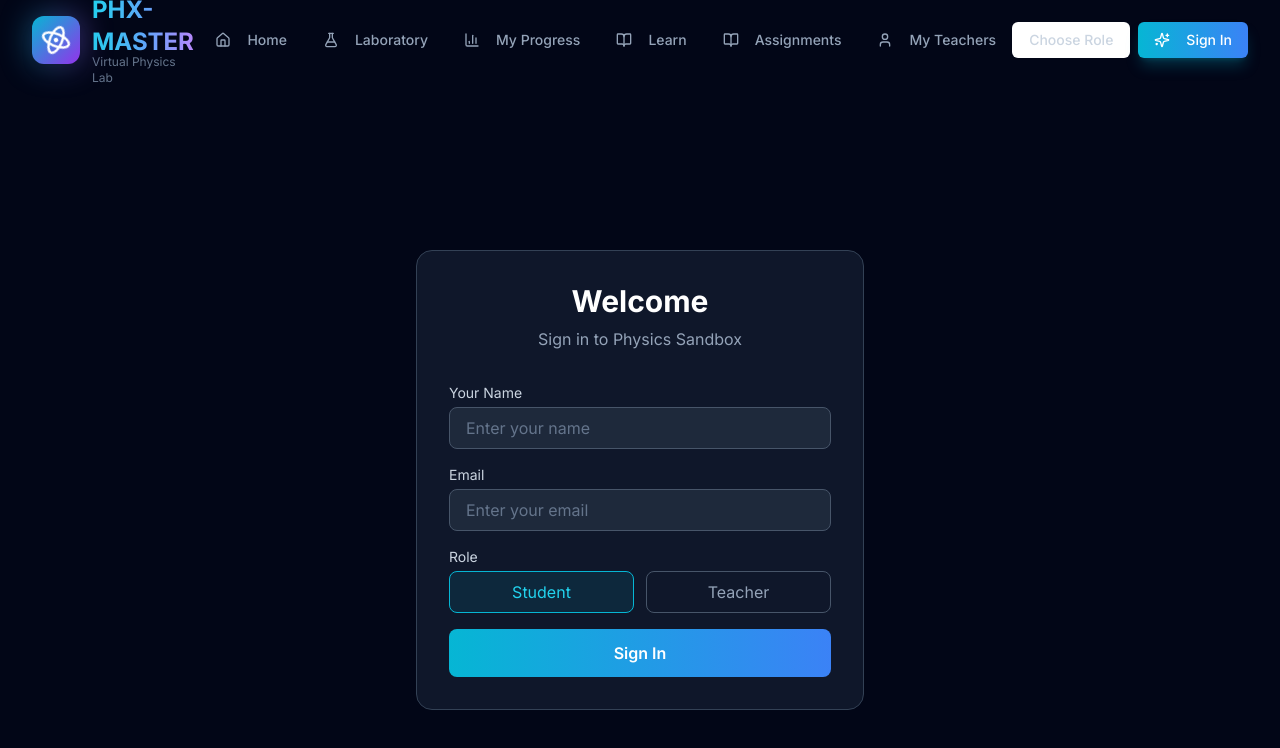
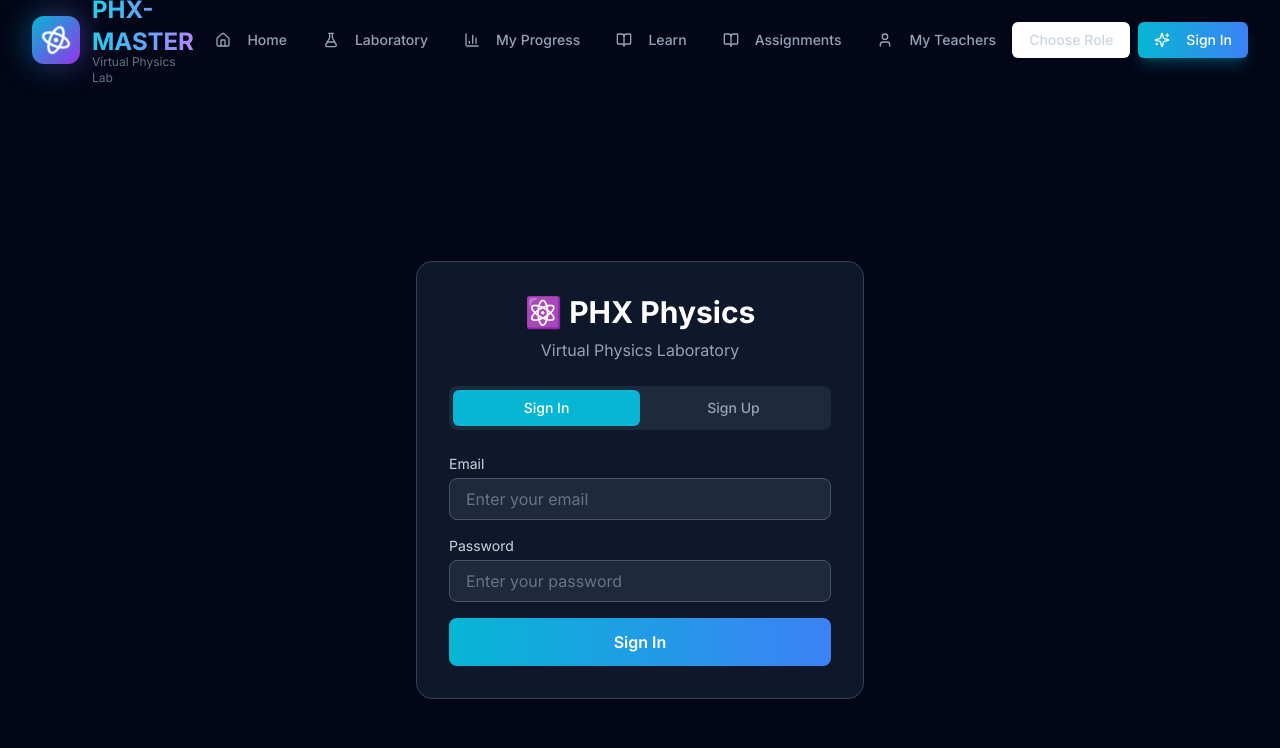
Before and after one commit to dilipkumarmamidi02-star/physics-sandbox, a React (Vite) app: page /#/RoleSelect in a window 1280 px wide. Shown: the top 748 px of the page. Built offline with nearby package versions, Linux system fonts and the light colour scheme.

Commit message:
Add backend API integration

```diff
--- /dev/null
+++ b/src/lib/api.js
@@ -0,0 +1,32 @@
+const API_URL = 'https://physics-sandbox-api.onrender.com/api';
+
+const getToken = () => localStorage.getItem('physics_token');
+
+const headers = () => ({
+  'Content-Type': 'application/json',
+  ...(getToken() ? { Authorization: `Bearer ${getToken()}` } : {})
+});
+
+export const api = {
+  // Auth
+  signup: (data) => fetch(`${API_URL}/auth/signup`, { method: 'POST', headers: headers(), body: JSON.stringify(data) }).then(r => r.json()),
+  login: (data) => fetch(`${API_URL}/auth/login`, { method: 'POST', headers: headers(), body: JSON.stringify(data) }).then(r => r.json()),
+
+  // Users
+  getTeachers: () => fetch(`${API_URL}/users/teachers`, { headers: headers() }).then(r => r.json()),
+
+  // Links
+  sendLinkRequest: (data) => fetch(`${API_URL}/links`, { method: 'POST', headers: headers(), body: JSON.stringify(data) }).then(r => r.json()),
+  getStudentLinks: (email) => fetch(`${API_URL}/links/student/${email}`, { headers: headers() }).then(r => r.json()),
+  getTeacherLinks: (email) => fetch(`${API_URL}/links/teacher/${email}`, { headers: headers() }).then(r => r.json()),
+  updateLink: (id, status) => fetch(`${API_URL}/links/${id}`, { method: 'PUT', headers: headers(), body: JSON.stringify({ status }) }).then(r => r.json()),
+
+  // Assignments
+  createAssignment: (data) => fetch(`${API_URL}/assignments`, { method: 'POST', headers: headers(), body: JSON.stringify(data) }).then(r => r.json()),
+  getStudentAssignments: (email) => fetch(`${API_URL}/assignments/student/${email}`, { headers: headers() }).then(r => r.json()),
+  getTeacherAssignments: (email) => fetch(`${API_URL}/assignments/teacher/${email}`, { headers: headers() }).then(r => r.json()),
+
+  // Submissions
+  submitAssignment: (data) => fetch(`${API_URL}/submissions`, { method: 'POST', headers: headers(), body: JSON.stringify(data) }).then(r => r.json()),
+  getSubmissions: (assignmentId) => fetch(`${API_URL}/submissions/${assignmentId}`, { headers: headers() }).then(r => r.json()),
+};
--- a/src/pages/RoleSelect.jsx
+++ b/src/pages/RoleSelect.jsx
@@ -1,17 +1,36 @@
 import React, { useState } from 'react';
 import { useAuth } from '@/lib/AuthContext';
+import { api } from '@/lib/api';
 import { motion } from 'framer-motion';
 
 export default function RoleSelect() {
   const { login } = useAuth();
+  const [mode, setMode] = useState('login'); // 'login' or 'signup'
   const [name, setName] = useState('');
   const [email, setEmail] = useState('');
+  const [password, setPassword] = useState('');
   const [role, setRole] = useState('student');
+  const [loading, setLoading] = useState(false);
+  const [error, setError] = useState('');
 
-  const handleSignIn = () => {
-    if (!email) return alert('Please enter your email');
-    login({ name, email, role });
-    window.location.href = '/#/';
+  const handleSubmit = async () => {
+    if (!email || !password) return setError('Please fill all fields');
+    if (mode === 'signup' && !name) return setError('Please enter your name');
+    setLoading(true);
+    setError('');
+    try {
+      const data = mode === 'signup'
+        ? await api.signup({ name, email, password, role })
+        : await api.login({ email, password });
+      if (data.error) return setError(data.error);
+      localStorage.setItem('physics_token', data.token);
+      login(data.user);
+      window.location.href = '/#/';
+    } catch (err) {
+      setError('Connection failed. Please try again.');
+    } finally {
+      setLoading(false);
+    }
   };
 
   return (
@@ -21,52 +40,45 @@ export default function RoleSelect() {
         animate={{ opacity: 1, y: 0 }}
         className="bg-slate-900 border border-slate-700 rounded-2xl p-8 w-full max-w-md"
       >
-        <h1 className="text-3xl font-bold text-white mb-2 text-center">Welcome</h1>
-        <p className="text-slate-400 text-center mb-8">Sign in to Physics Sandbox</p>
+        <h1 className="text-3xl font-bold text-white mb-2 text-center">⚛️ PHX Physics</h1>
+        <p className="text-slate-400 text-center mb-6">Virtual Physics Laboratory</p>
+
+        <div className="flex mb-6 bg-slate-800 rounded-lg p-1">
+          <button onClick={() => setMode('login')} className={`flex-1 py-2 rounded-md text-sm font-medium transition-all ${mode === 'login' ? 'bg-cyan-500 text-white' : 'text-slate-400'}`}>Sign In</button>
+          <button onClick={() => setMode('signup')} className={`flex-1 py-2 rounded-md text-sm font-medium transition-all ${mode === 'signup' ? 'bg-cyan-500 text-white' : 'text-slate-400'}`}>Sign Up</button>
+        </div>
 
         <div className="space-y-4">
+          {mode === 'signup' && (
+            <div>
+              <label className="text-slate-300 text-sm mb-1 block">Full Name</label>
+              <input type="text" value={name} onChange={e => setName(e.target.value)} placeholder="Enter your name"
+                className="w-full bg-slate-800 border border-slate-600 rounded-lg px-4 py-2 text-white placeholder-slate-500 focus:outline-none focus:border-cyan-500" />
+            </div>
+          )}
           <div>
-            <label className="text-slate-300 text-sm mb-1 block">Your Name</label>
-            <input
-              type="text"
-              value={name}
-              onChange={e => setName(e.target.value)}
-              placeholder="Enter your name"
-              className="w-full bg-slate-800 border border-slate-600 rounded-lg px-4 py-2 text-white placeholder-slate-500 focus:outline-none focus:border-cyan-500"
-            />
+            <label className="text-slate-300 text-sm mb-1 block">Email</label>
+            <input type="email" value={email} onChange={e => setEmail(e.target.value)} placeholder="Enter your email"
+              className="w-full bg-slate-800 border border-slate-600 rounded-lg px-4 py-2 text-white placeholder-slate-500 focus:outline-none focus:border-cyan-500" />
           </div>
           <div>
-            <label className="text-slate-300 text-sm mb-1 block">Email</label>
-            <input
-              type="email"
-              value={email}
-              onChange={e => setEmail(e.target.value)}
-              placeholder="Enter your email"
-              className="w-full bg-slate-800 border border-slate-600 rounded-lg px-4 py-2 text-white placeholder-slate-500 focus:outline-none focus:border-cyan-500"
-            />
+            <label className="text-slate-300 text-sm mb-1 block">Password</label>
+            <input type="password" value={password} onChange={e => setPassword(e.target.value)} placeholder="Enter your password"
+              className="w-full bg-slate-800 border border-slate-600 rounded-lg px-4 py-2 text-white placeholder-slate-500 focus:outline-none focus:border-cyan-500" />
           </div>
-          <div>
-            <label className="text-slate-300 text-sm mb-1 block">Role</label>
-            <div className="flex gap-3">
-              <button
-                onClick={() => setRole('student')}
-                className={`flex-1 py-2 rounded-lg border transition-all ${role === 'student' ? 'border-cyan-500 bg-cyan-500/10 text-cyan-400' : 'border-slate-600 text-slate-400'}`}
-              >
-                Student
-              </button>
-              <button
-                onClick={() => setRole('teacher')}
-                className={`flex-1 py-2 rounded-lg border transition-all ${role === 'teacher' ? 'border-purple-500 bg-purple-500/10 text-purple-400' : 'border-slate-600 text-slate-400'}`}
-              >
-                Teacher
-              </button>
+          {mode === 'signup' && (
+            <div>
+              <label className="text-slate-300 text-sm mb-1 block">Role</label>
+              <div className="flex gap-3">
+                <button onClick={() => setRole('student')} className={`flex-1 py-2 rounded-lg border transition-all ${role === 'student' ? 'border-cyan-500 bg-cyan-500/10 text-cyan-400' : 'border-slate-600 text-slate-400'}`}>Student</button>
+                <button onClick={() => setRole('teacher')} className={`flex-1 py-2 rounded-lg border transition-all ${role === 'teacher' ? 'border-purple-500 bg-purple-500/10 text-purple-400' : 'border-slate-600 text-slate-400'}`}>Teacher</button>
+              </div>
             </div>
-          </div>
-          <button
-            onClick={handleSignIn}
-            className="w-full py-3 bg-gradient-to-r from-cyan-500 to-blue-500 text-white font-semibold rounded-lg hover:opacity-90 transition-opacity mt-2"
-          >
-            Sign In
+          )}
+          {error && <p className="text-red-400 text-sm">{error}</p>}
+          <button onClick={handleSubmit} disabled={loading}
+            className="w-full py-3 bg-gradient-to-r from-cyan-500 to-blue-500 text-white font-semibold rounded-lg hover:opacity-90 transition-opacity disabled:opacity-50">
+            {loading ? 'Please wait...' : mode === 'login' ? 'Sign In' : 'Create Account'}
           </button>
         </div>
       </motion.div>
```
